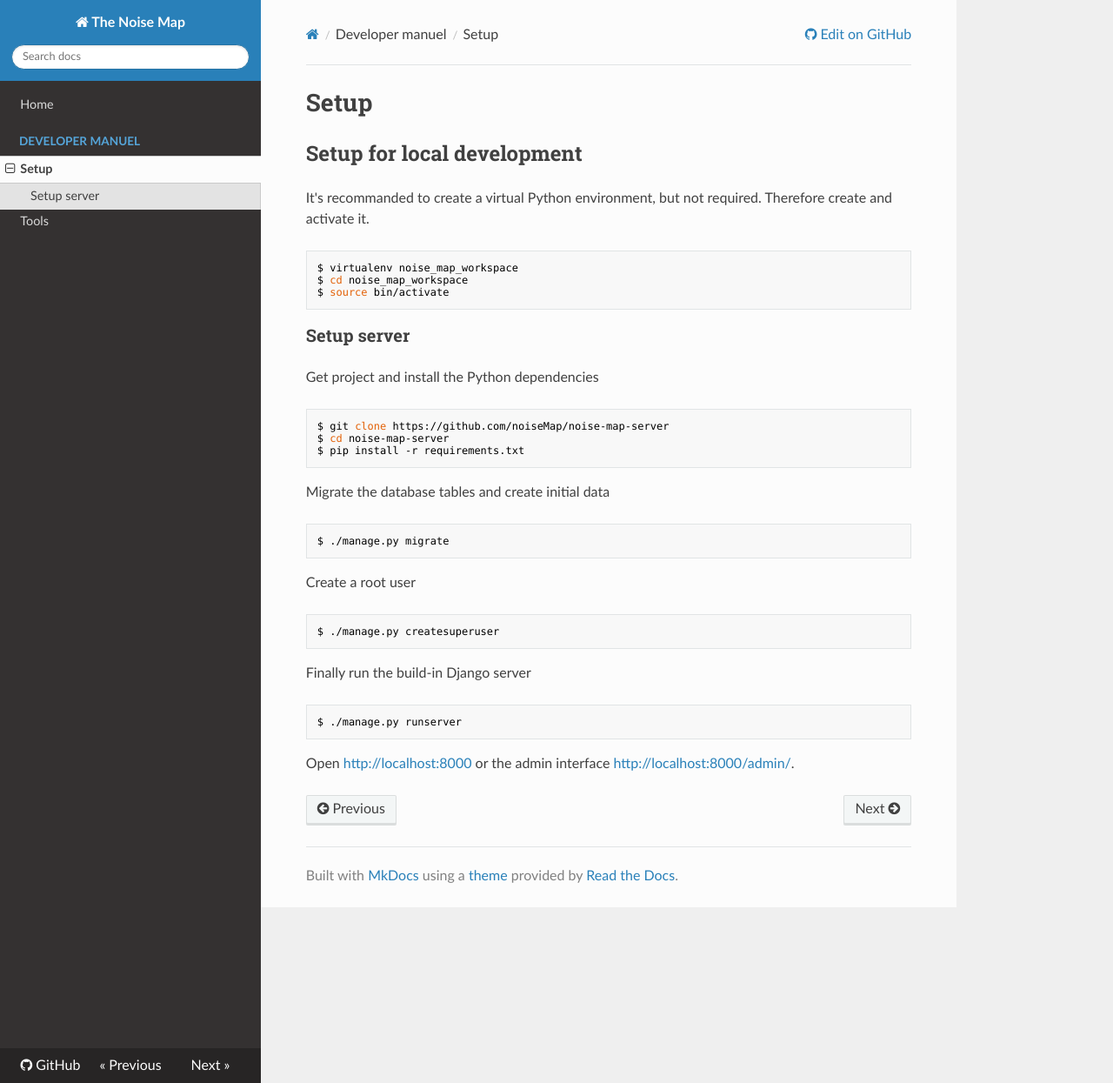
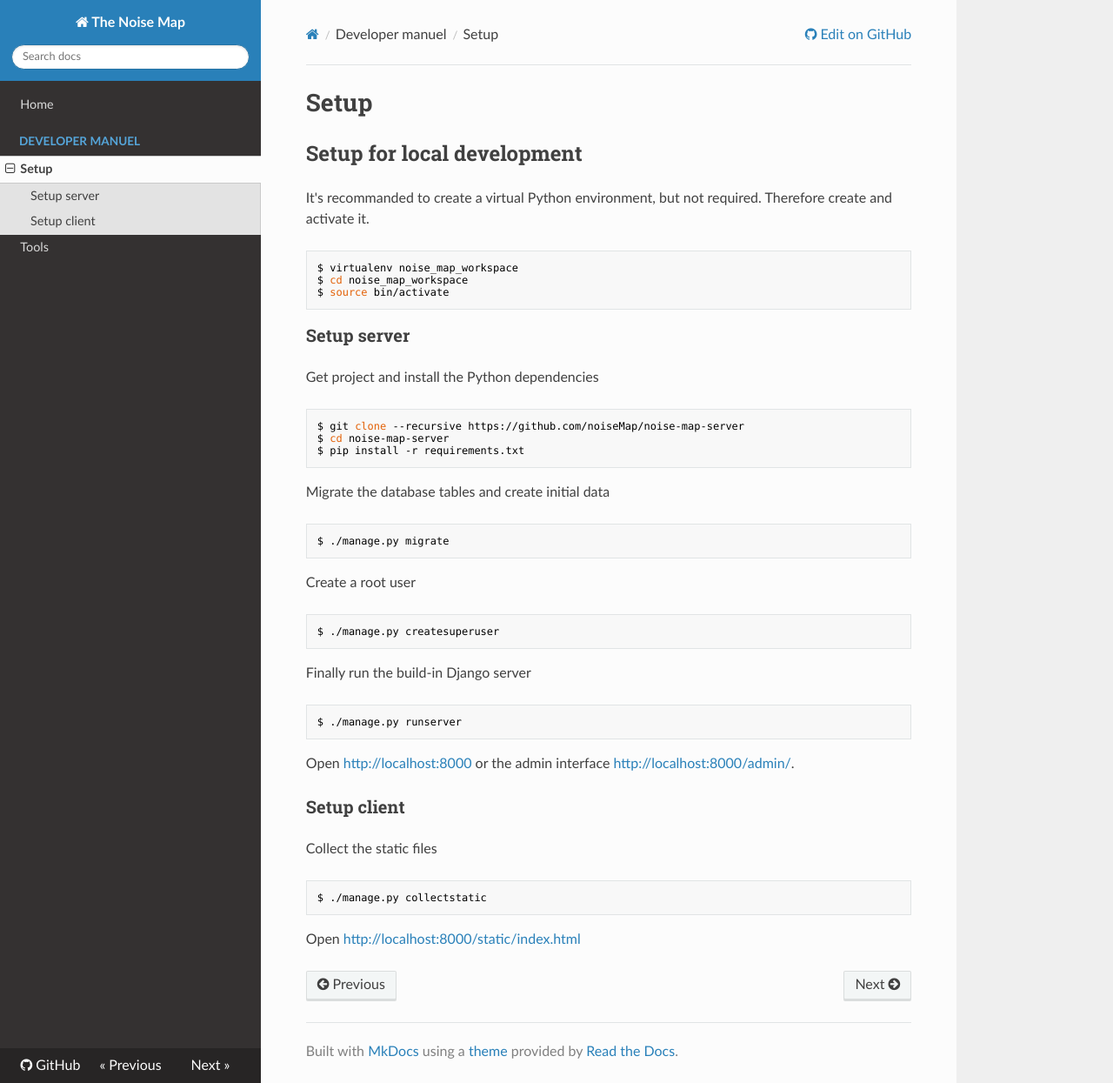
Before and after one commit to noiseMap/noise-map-server, an MkDocs documentation site: the page built from docs/setup.md, in a window 1280 px wide and 1245 px high. Shown: the whole window at 87% size. Built offline with MkDocs 1.6.1, drawn with Linux system fonts in a browser that asks for light colours; nearby versions of some CDN libraries; old or Windows-style settings are respelled for this version of MkDocs.

Commit message:
Add client submodule
Create a Django app named client which is a Git submodule
of the client. Change the server app to provide the
client as static files.

````diff
--- a/docs/setup.md
+++ b/docs/setup.md
@@ -13,7 +13,7 @@ $ source bin/activate
 
 Get project and install the Python dependencies
 ```bash
-$ git clone https://github.com/noiseMap/noise-map-server
+$ git clone --recursive https://github.com/noiseMap/noise-map-server
 $ cd noise-map-server
 $ pip install -r requirements.txt
 ```
@@ -34,3 +34,13 @@ $ ./manage.py runserver
 ```
 
 Open [http://localhost:8000](http://localhost:8000) or the admin interface [http://localhost:8000/admin/](http://localhost:8000/admin/).
+
+
+### Setup client
+
+Collect the static files
+```bash
+$ ./manage.py collectstatic
+```
+
+Open [http://localhost:8000/static/index.html](http://localhost:8000/static/index.html)
````
Also changed, not shown: .gitmodules (added), client/__init__.py (added), 3 other files.
